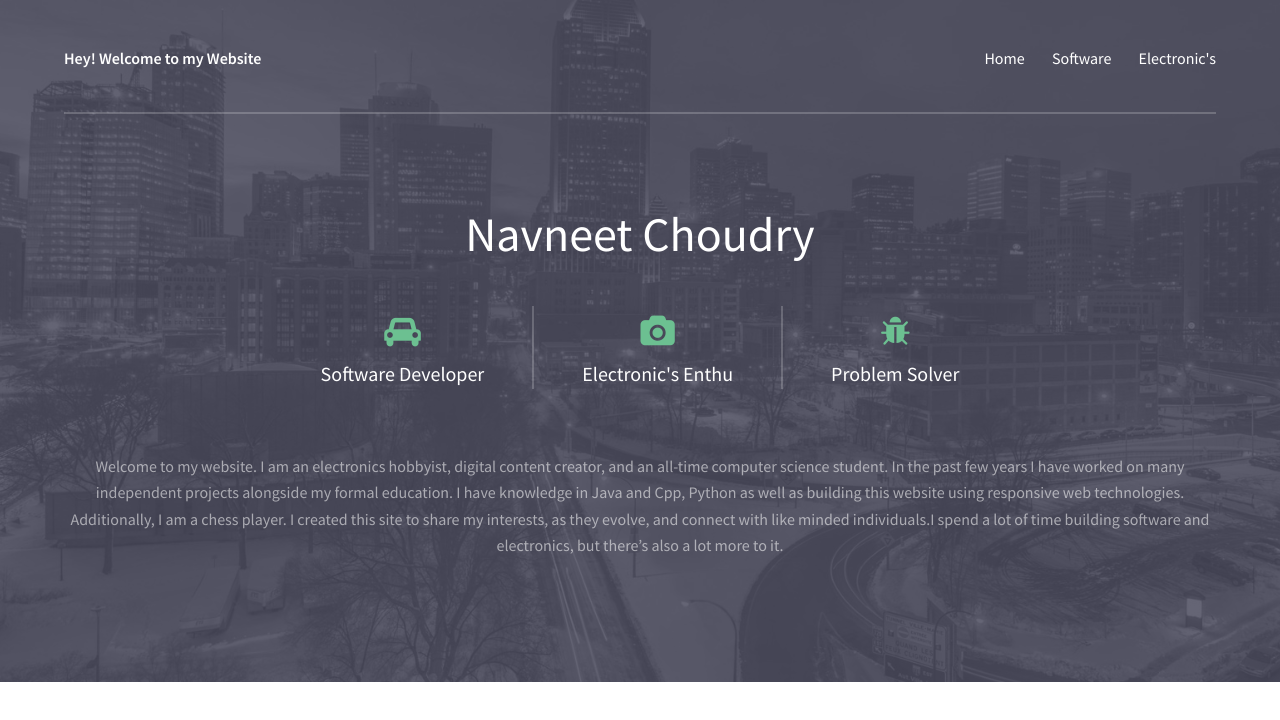
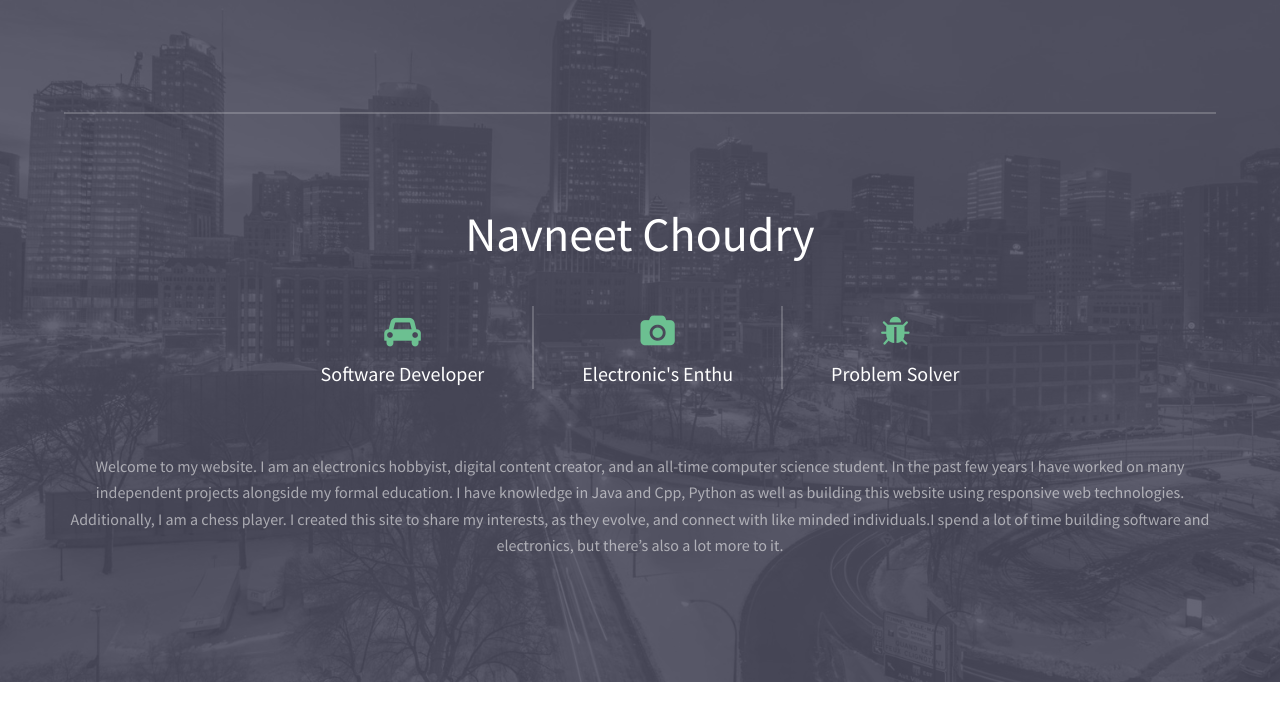
Before and after one commit to NavneetChoudry/NavneetChoudry.github.io, a plain HTML site: page index.html in a window 1280 px wide. Drawn offline with Linux system fonts and the light colour scheme.

Commit message:
Update index.html

```diff
--- a/index.html
+++ b/index.html
@@ -9,18 +9,8 @@
 	</head>
 	<body>
 
-		<!-- Header -->
-			<header id="header">
-				<div class="inner">
-					<a href="index.html" class="logo"><strong>Hey! Welcome to my Website</strong> </a>
-					<nav id="nav">
-						<a href="index.html">Home</a>
-						<a href="#">Software</a>
-						<a href="#">Electronic's</a>
-					</nav>
-					<a href="#navPanel" class="navPanelToggle"><span class="fa fa-bars"></span></a>
-				</div>
-			</header>
+
+
 
 		<!-- Banner -->
 			<section id="banner">
```
